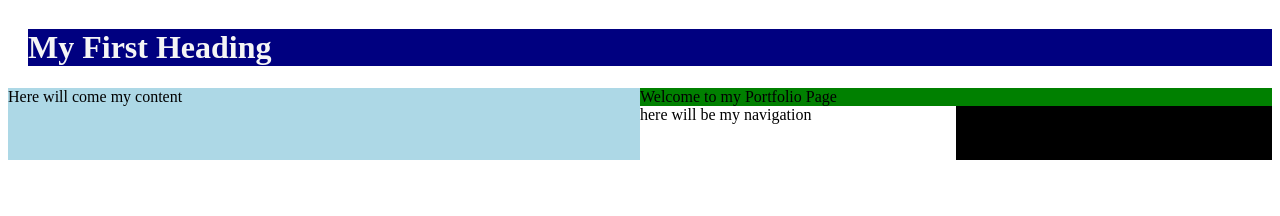
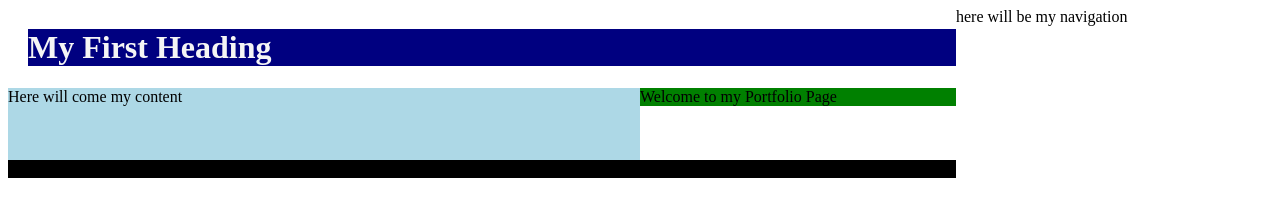
Before and after one commit to patFish/aboutme, a plain HTML site: page index.html in a window 1280 px wide. Drawn offline with Linux system fonts and the light colour scheme.

Commit message:
added multiple screen size styles

```diff
--- a/style.css
+++ b/style.css
@@ -2,9 +2,11 @@
   display: grid;
   grid-template-columns: 2fr 1fr 1fr;
   grid-template-rows: auto 1fr 3fr;
-  grid-template-areas: "title title title"
-    "main header header"
-    "main sidebar footer";
+  grid-template-areas: "title"
+    "header"
+    "sidebar"
+    "main"
+    "footer";
 }
 
 header {
@@ -34,3 +36,26 @@ footer {
   grid-area: footer;
   background-color: black;
 }
+
+@media screen and (min-width: 34em) {
+  .site {
+    display: grid;
+    grid-template-columns: 2fr 1fr 1fr;
+    grid-template-rows: auto 1fr 3fr;
+    grid-template-areas: "title title title"
+      "main header header"
+      "main sidebar footer";
+  }
+}
+
+@media screen and (min-width: 17em) {
+  .site {
+    display: grid;
+    grid-template-columns: 2fr 1fr 1fr;
+    grid-template-rows: auto 1fr 3fr;
+    grid-template-areas: "title title"
+      "main header"
+      "main sidebar"
+      "footer footer";
+  }
+}
```
